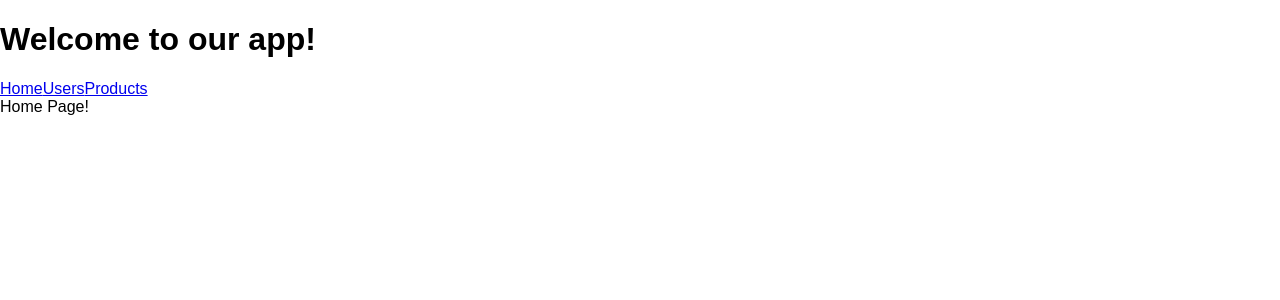
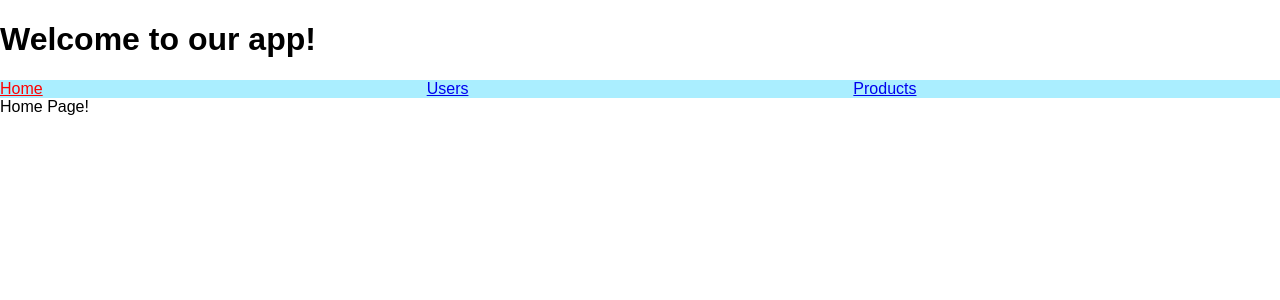
Before and after one commit to tonyneel923/front-end-bootstrap, a React (Create React App) app: page / in a window 1280 px wide. Shown: the top 300 px of the page. Built offline with nearby package versions, Linux system fonts and the light colour scheme.

Commit message:
Added css modules with example

```diff
--- /dev/null
+++ b/config-overrides.js
@@ -0,0 +1,8 @@
+/* override CRA webpack defaults */
+
+const rewireCssModules = require('react-app-rewire-css-modules');
+
+module.exports = function override(config, env) {
+    config = rewireCssModules(config, env);
+    return config;
+}
--- a/src/components/ui/PrimaryHeader.js
+++ /dev/null
@@ -1,15 +0,0 @@
-import React from 'react'
-import { NavLink } from 'react-router-dom'
-
-const PrimaryHeader = () => (
-  <header className="primary-header">
-    <h1>Welcome to our app!</h1>
-    <nav>
-      <NavLink to="/" exact activeClassName="active">Home</NavLink>
-      <NavLink to="/users/3" activeClassName="active">Users</NavLink>
-      <NavLink to="/products" activeClassName="active">Products</NavLink>
-    </nav>
-  </header>
-)
-
-export default PrimaryHeader
--- /dev/null
+++ b/src/components/ui/PrimaryHeader/PrimaryHeader.js
@@ -0,0 +1,18 @@
+import React from 'react';
+import { NavLink } from 'react-router-dom';
+
+// must have extension .module.* in order for css-modules to recognize it
+import styles from './PrimaryHeader.module.scss';
+
+const PrimaryHeader = () => (
+  <div>
+    <h1>Welcome to our app!</h1>
+    <div className={styles.nav}>
+      <NavLink to="/" exact activeClassName={styles.active} className={styles.navItem}>Home</NavLink>
+      <NavLink to="/users/3" activeClassName={styles.active} className={styles.navItem}>Users</NavLink>
+      <NavLink to="/products" activeClassName={styles.active} className={styles.navItem}>Products</NavLink>
+    </div>
+  </div>
+);
+
+export default PrimaryHeader;
--- /dev/null
+++ b/src/components/ui/PrimaryHeader/PrimaryHeader.module.scss
@@ -0,0 +1,12 @@
+.nav {
+  display: flex;
+  background-color: #aef;
+}
+
+.navItem {
+  flex: 1;
+}
+
+.active {
+  color: red;
+}
```
Also changed, not shown: package.json (+9 -3 lines), src/components/layouts/PrimaryLayout.js (+7 -6 lines), 1 other file (tests, documents, lock files or other folders).
